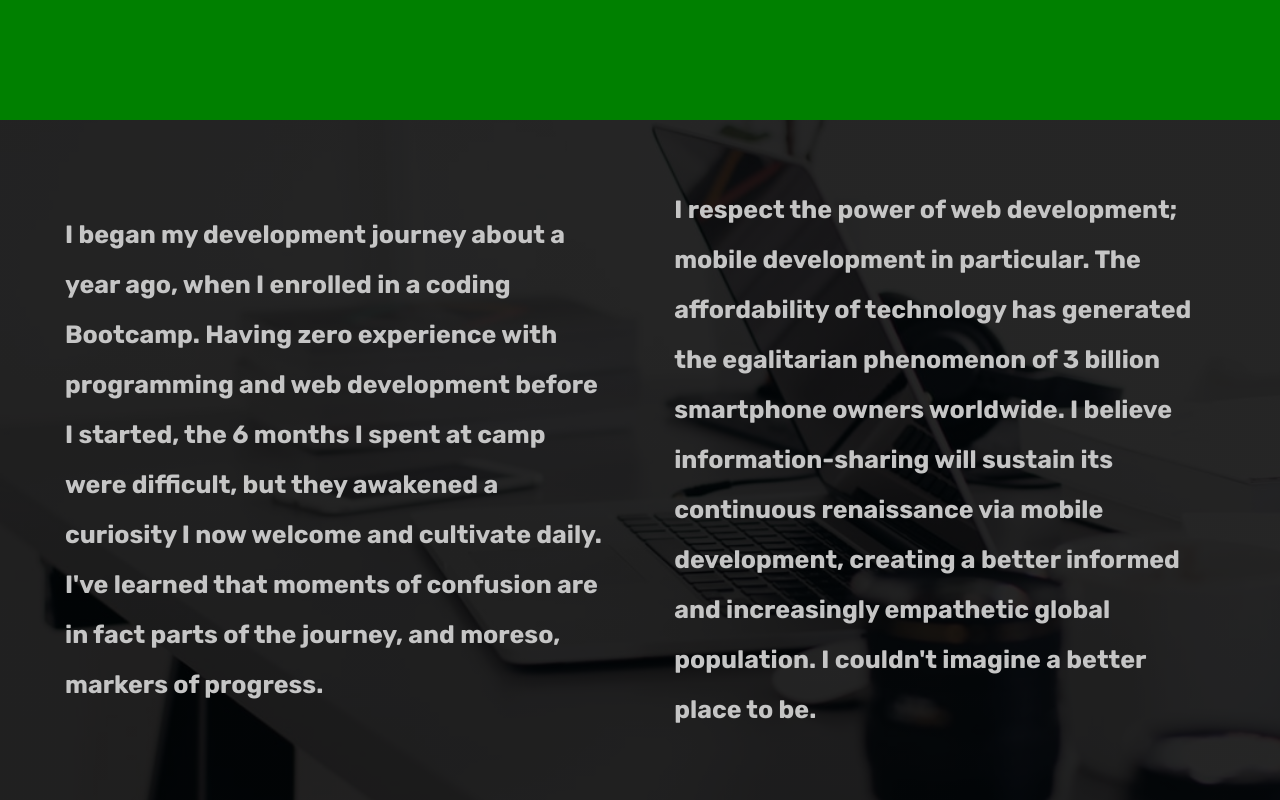
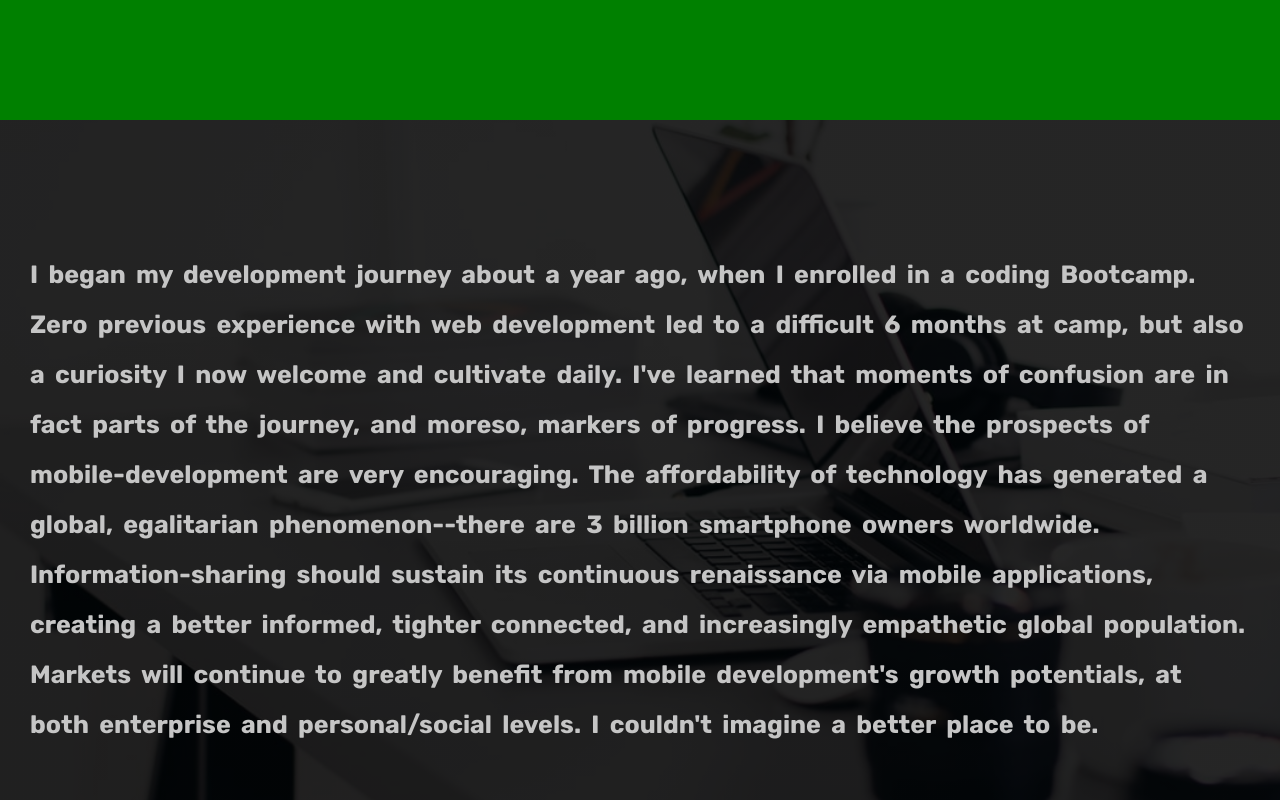
Before and after one commit to Sanjeev-Chadeesingh/portfolio, a website: page index.html in a window 1280 px wide. Shown: the part 1200-2000 px from the top of the page. Drawn offline with nearby package versions, Linux system fonts and the light colour scheme; a web font is replaced by a local one.

Commit message:
about me section finished

```diff
--- a/index.html
+++ b/index.html
@@ -34,11 +34,8 @@
 
         <section class="section-about">
             <div class="about__box">
-                <p class="about__box--copy about__box--one">
-                    I began my development journey about a year ago, when I enrolled in a coding Bootcamp. Having zero experience with programming and web development before I started, the 6 months I spent at camp were difficult, but they awakened a curiosity I now welcome and cultivate daily. I've learned that moments of confusion are in fact parts of the journey, and moreso, markers of progress.
-                </p>
-                <p class="about__box--copy about__box--two">
-                   I respect the power of web development; mobile development in particular. The affordability of technology has generated the egalitarian phenomenon of 3 billion smartphone owners worldwide. I believe information-sharing will sustain its continuous renaissance via mobile development, creating a better informed and increasingly empathetic global population. I couldn't imagine a better place to be.
+                <p class="about__box--copy">
+                    I began my development journey about a year ago, when I enrolled in a coding Bootcamp. Zero previous experience with web development led to a difficult 6 months at camp, but also a curiosity I now welcome and cultivate daily. I've learned that moments of confusion are in fact parts of the journey, and moreso, markers of progress. I believe the prospects of mobile-development are very encouraging. The affordability of technology has generated a global, egalitarian phenomenon--there are 3 billion smartphone owners worldwide. Information-sharing should sustain its continuous renaissance via mobile applications, creating a better informed, tighter connected, and increasingly empathetic global population. Markets will continue to greatly benefit from mobile development's growth potentials, at both enterprise and personal/social levels. I couldn't imagine a better place to be.
                 </p>
             </div>
         </section>
--- a/sass/layout/_about.scss
+++ b/sass/layout/_about.scss
@@ -5,31 +5,23 @@
     background-position: center;
     background-repeat: no-repeat;
     background-attachment: fixed;
+    display: grid;
+    grid-template-columns: 1fr;
+    grid-template-rows: 1fr;
+    align-items: center;
 }
 
 .about__box {
     padding: 3rem;
-    display: grid;
-    grid-template-areas: "copy1 copy2";
-    // align-content: center;
-    align-items: center;
+    grid-column: 1 / 1;
+    grid-row: 1 / 1;
+
 
     &--copy {
         font-size: 2.5rem;
         font-weight: 700;
         line-height: 2;
+        word-spacing: .5rem;
         color: $color-softWhite;
     }
-
-    &--one {
-        grid-area: copy1;
-        padding: 3.5rem;
-        line-height: 2;
-    }
-
-    &--two {
-        grid-area: copy2;
-        padding: 3.5rem;
-        line-height: 2;
-    }
 }
```
Also changed, not shown: css/style.css.
